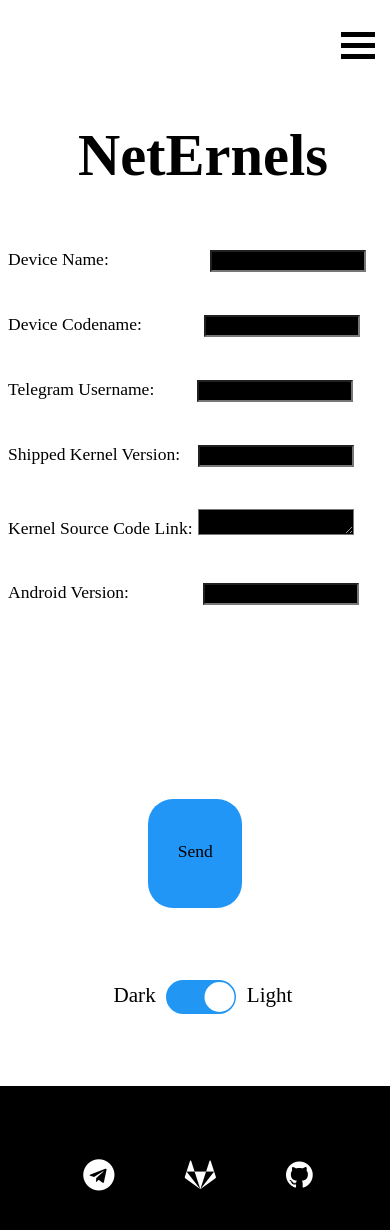
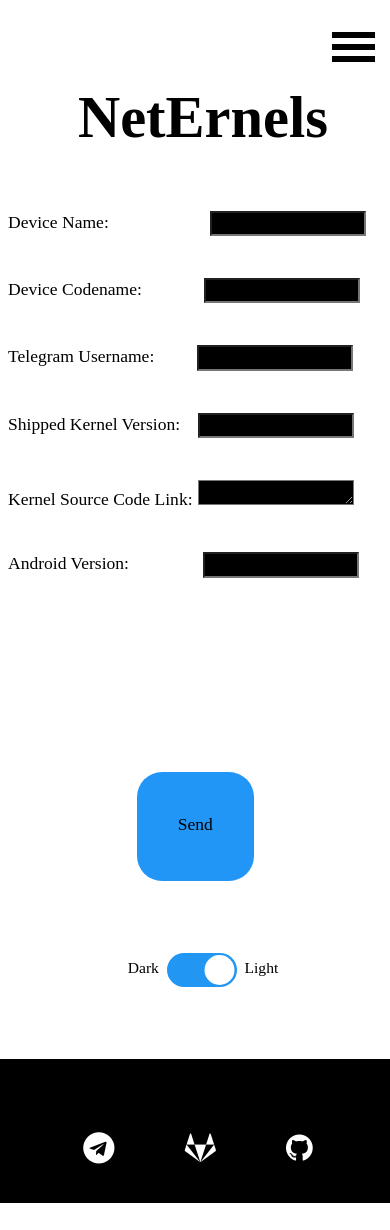
Before and after one commit to parrothacker1/neternels-web, a Flask app: page /kernel in a window 390 px wide. After the commit the page ends 1203 px from the top, so only its background shows below. Run offline with Flask 2, Linux system fonts and the light colour scheme.

Commit message:
Fixing frontend part 2

```diff
--- a/static/css/menu.css
+++ b/static/css/menu.css
@@ -3,9 +3,15 @@
   cursor: pointer;
 }
 .bar1, .bar2, .bar3 {
-  width: 34px;
-  height: 5px;
+  width: 4.5vw;
+  height:1vh;
   background-color:#fff;
   margin: 6px 0;
   transition: 0.4s;
 }
+@media screen and (max-width:600px) {
+	.bar1,.bar2,.bar3 {
+		width:11vw;
+		height:0.7vh;
+	}
+}
--- a/static/css/request.css
+++ b/static/css/request.css
@@ -1,12 +1,47 @@
 .req_ele {
-	font-size:4.5vw;
+	font-size:2vw;
 }
-#name {margin-left:26vw;width:40vw;}
-#code {margin-left:16vw;width:40vw;}
-#tgu {margin-left:11vw;width:40vw;}
-#kv {margin-left:4.5vw;width:40vw;}
-#link {margin-left:1.5vw;height:3vh;width:40vw;position:relative;}
-#ver {margin-left:19vw;width:40vw;}
+
+#name {margin-left:26vw;width:40vw;height:6vh;}
+#code {margin-left:22vw;width:40vw;height:6vh}
+#tgu {margin-left:20vw;width:40vw;height:6vh}
+#kv {margin-left:17vw;width:40vw;height:6vh}
+#link {margin-left:16vw;height:6vh;width:40vw;position:relative;}
+#ver {margin-left:23.5vw;width:40vw;height:6vh;}
 .btn {
+	margin-top:20vh;
 	margin-left:36vw;
 }
+@media screen and (max-width:600px) {
+	#name {
+		height:3vh;
+		margin-left:26vw;
+	}
+	#code {
+		height:3vh;
+		margin-left:16vw;
+	}
+	#tgu {
+		height:3vh;
+		margin-left:11vw;
+	}
+	#kv {
+		height:3vh;
+		margin-left:4.5vw;
+	}
+	#link {
+		height:3vh;
+		margin-left:1.5vw;
+	}
+	#ver {
+		height:3vh;
+		margin-left:19vw;
+	}
+	.btn {
+		margin-top:0;
+		margin-left:33vw;
+	}
+	.req_ele {
+		font-size:4.5vw;
+	}
+}
--- a/static/css/slider.css
+++ b/static/css/slider.css
@@ -1,6 +1,6 @@
 .swi_con {
 	text-align:center;
-	font-size:2.5vh;
+	font-size:4vw;
 }
 .switch {
   position: relative;
--- a/static/css/style.css
+++ b/static/css/style.css
@@ -88,25 +94,27 @@ body {
   color:Black;
 }
 #ico {
-  font-size:30vw;
-  margin-left:40vw;
+  font-size:28vw;
+  margin-left:36vw;
   color:#2196f3;
 }
 .head {
-  font-size:10vw;
+  font-size:6vw;
 }
 h1 {
   text-align:center;
-  font-size:15vw;
+  margin-top:-1.5vh;
+  font-size:7vw;
 }
 img {
-  margin-left:20vw;
-  width:60vw;
+  margin-left:33vw;
+  margin-top:-4.5vh;
+  width:32vw;
   border-radius:50%;
 }
 .bar-left1 {
-  margin-top:5vh;
-  margin-left:42vw;
+  margin-top:14vh;
+  margin-left:43vw;
   transform:rotate(45deg);
 }
 .alert {
@@ -189,9 +197,36 @@ img {
 		margin-left:10vw;
 		width:80vw;
 	}
+	.msg {
+		font-size:4vw;
+	}
+	.prof {
+		width:50vw;
+	}
+	.prof_div {
+		margin-left:10vw;
+		margin-right:10vw;
+		width:50vw;
+	}
+	.btn {
+		font-size:4.5vw;
+		height:13vh;
+		width:30vw;
+	}
+	.prof_div b {
+		font-size:7vw;
+	}
+	.prof_div #name {
+		font-size:9vw;
+	}
 	#ico {
+		margin-top:20vh;
 		margin-left:30vw;
 		font-size:50vw;
+	}
+	td {
+		font-size:5vw;
+		border:2.4px solid White;
 	}
 	table {
 		margin-left:3vw;
@@ -201,7 +236,37 @@ img {
 		font-size:2vw;
 		position:relative;
 	}
+	.footer {
+		font-size:8vw;
+	}
 	.containcrds {
 		height:50vh;
 	}
+	h1 {
+		margin-top:-0.25vh;
+		font-size:15vw;
+	}
+	.head {
+		font-size:10vw;
+	}
+	.bar {
+		height:0.9vh;
+		width:12vw;
+	}
+	.alert {
+		font-size:4vw;
+	}
+	.bar-left1 {
+		margin-top:12vh;
+		margin-left:42vw;
+	}
+	.bar-left2 {
+		margin-left:42vw;
+		margin-top:14vh;
+	}
+	.bar-right1,.bar-right2 {
+		margin-top:-1vh;
+		margin-left:49.5vw;
+
+	}
 }
--- a/templates/index.html
+++ b/templates/index.html
@@ -35,7 +35,7 @@
 		<div id="barl2" style="background-color:#2196f3"  class="bar-left2 bar"></div>
 		<div id="barr2" style="background-color:#2196f3"  class="bar-right2 bar"></div>
 	  </div>
-	  <br><br><br><br>
+	  <br>
 	</div>
 	<div>
 	  <i id="null1" class="null fl fl-kali-linux"></i><br>
```
Also changed, not shown: other parts of static/css/style.css (+30 -24 lines), static/css/download.css (+21 -4 lines).
